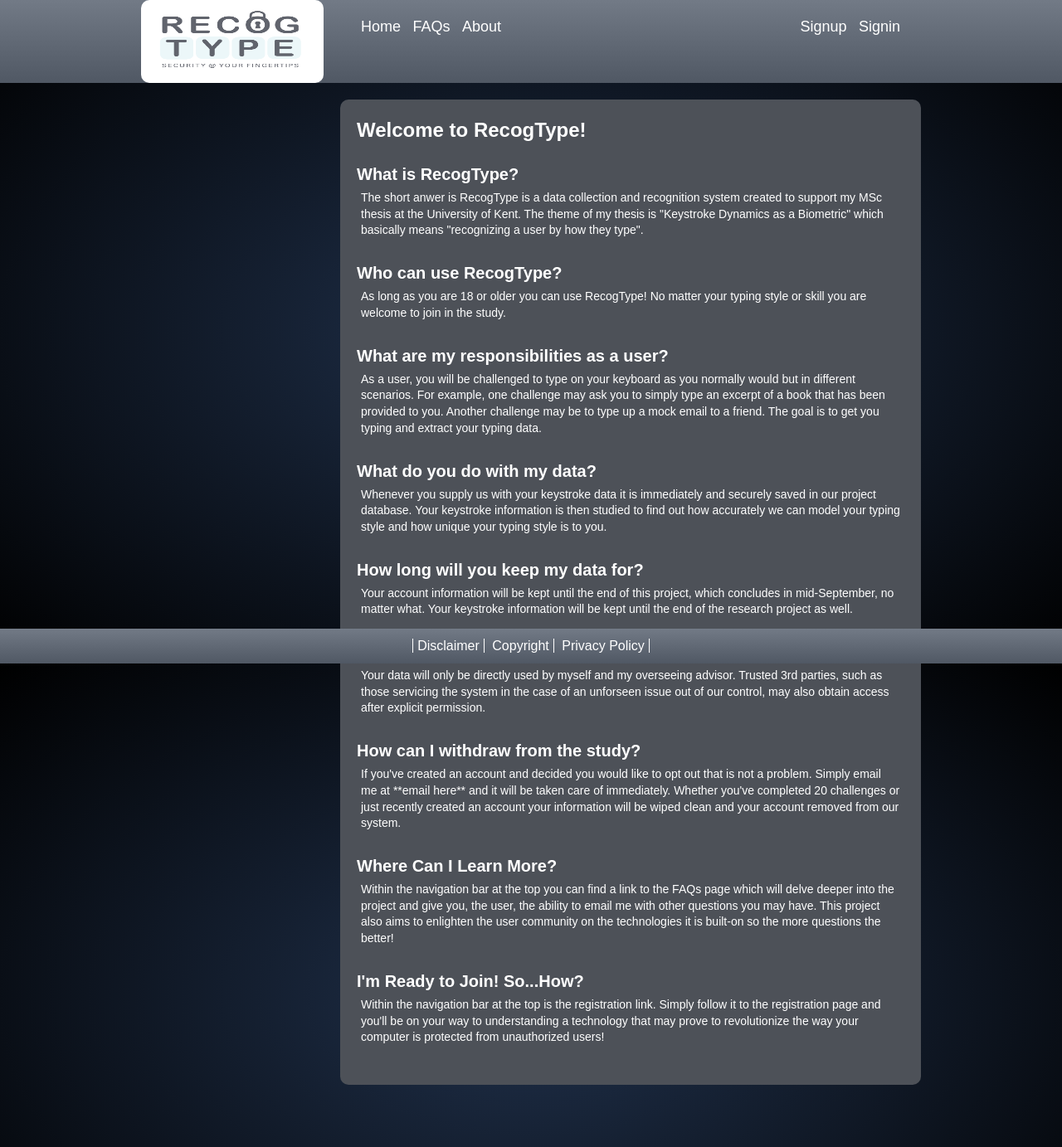
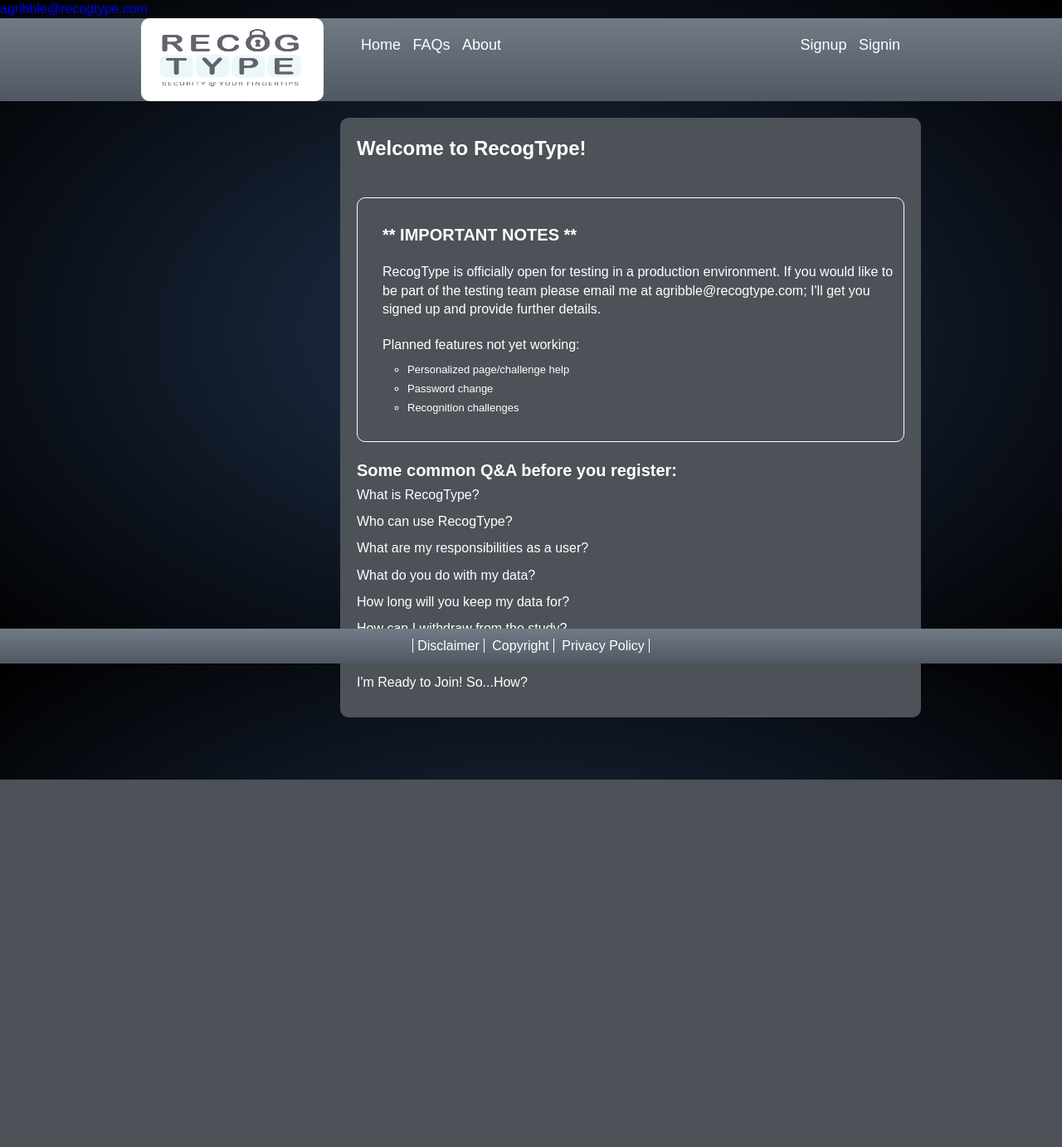
Before and after one commit to ajgribble/recogtype, a Django app: template recogtype/templates/homepage.html in a window 1280 px wide. Shown: the whole page at 83% size. After the commit the page ends 940 px from the top, so only its background shows below. Run offline with Django 3.2, Linux system fonts and the light colour scheme; the template is opened without the code that fills it, so the values that code supplies are empty; some libraries are stand-ins or nearby versions.

Commit message:
Updated challenge template to implement js data check and the home page with current info.

```diff
--- a/profiles/views.py
+++ b/profiles/views.py
@@ -27,7 +27,7 @@ def signout(request):
    messages.success(request, 'Thank-you for your time! You\'ve been \
                               succesfully logged out.')
    logout(request)
-   return HttpResponseRedirect('/')
+   return HttpResponseRedirect('http://localhost:8000')
 
 """
 @secure_required
--- a/recogtype/static/css/style.css
+++ b/recogtype/static/css/style.css
@@ -459,6 +459,19 @@ img#header_logo
 {
     text-decoration: underline;
 }
+a.expander
+{
+    text-size: medium;
+    display: block;
+    margin-bottom: 10px;
+    margin-left: 20px;
+}
+div.expandable
+{
+    display: none;
+    margin-bottom: 20px;
+    margin-left: 20px;
+}
 .container h1, h2, h3, h4, h5, h6, p
 {
     color: #FFF;
@@ -475,6 +488,10 @@ img#header_logo
 .container h3
 {
     font-size: 20px;
+}
+h3.notes_header
+{
+    margin: 20px 0px;
 }
 .container h4
 {
@@ -503,6 +520,31 @@ img#header_logo
 .container ul
 {
     margin-top: 20px;
+}
+div.site_info
+{
+    border: 1px solid #FFF;
+    border-radius: 10px;
+    margin: 20px;
+    padding: 10px;
+}
+div.site_info ul.outer li
+{
+    font-size: medium;
+    list-style-type: none;
+    margin-left: 20px;
+    margin-bottom: 20px;
+}
+ul.outer li ul.inner
+{
+    margin-top: 10px;
+}
+ul.outer li ul.inner li
+{
+    font-size: small;
+    list-style-type: circle;
+    margin-left: 30px;
+    margin-bottom: 5px;
 }
 .text_row
 {
@@ -839,12 +881,22 @@ textarea#raw_data
 .challenge_fixed_text
 {
     display: block;
-    background: #B1A590;
+    background: #FFF;
     margin: 0px;
     padding: 10px;
     border: 1px solid #FFF;
     border-radius: 10px;
     margin: 20px;
+}
+.challenge_fixed_text p
+{
+    color: #000;
+}
+ul li.challenge_fixed_text
+{
+    color: #000;
+    font-weight: bold;
+    font-size: medium;
 }
 ul#pagination_items
 {
@@ -904,6 +956,7 @@ p#challenge_instructions
 a.challenge_complete, a.challenge_complete:hover
 {
     text-decoration: line-through;
+    cursor: default;
 }
 
 /* ==|== media queries ======================================================
--- a/recogtype/templates/base.html
+++ b/recogtype/templates/base.html
@@ -59,16 +59,20 @@
 <div class="grid_3">
 <div id="local_nav">
     <ul class="menu">
-        <li class="item1"><a href="#">Dashboard<!-- <span>11</span> --></a>
+        <li class="item1"><a href="#">Dashboard
+                {% if progress.t_challenges_left > 0 %}
+                    <span>{{ progress.t_challenges_left }}</span>
+                {% endif %}
+                </a>
             <ul>
                 <li class="subitem1">
                 <a href="{% url guide_user user.username %}">Dashboard Home</a></li>
                 <li class="subitem2">
                 {% if request.session.train_lock %}
                     <a href="#" class="disabled">Train System <span class="lock">Locked</span></a>
-                {% elif progress.t_challenge_difference > 0 %}
+                {% elif progress.t_challenges_left > 0 %}
                     <a href="{% url match_template user.username %}">Train System
-                    <span>{{ progress.t_challenge_difference }}</span></a>
+                    <span>{{ progress.t_challenges_left }}</span></a>
                 {% else %}
                     <a href="{% url match_template user.username %}">Train System </a>
                 {% endif %}
@@ -101,7 +105,10 @@
                 <li class="subitem3">
                 <a href="{% url userena_password_change user.username %}">Change Password</a></li>
                 <li class="subitem4">
+                <a href="#" class="disabled">Change Email<span>Disabled</span></a></li>
+                {% comment %}
                 <a href="{% url userena_email_change user.username %}">Change Email</a></li>
+                {% endcomment %}
             </ul>
         </li>
         <li class="item3"><a href="#">Help<span>Disabled</span></a>
--- a/recogtype/templates/homepage.html
+++ b/recogtype/templates/homepage.html
@@ -1,62 +1,121 @@
 {% extends "base.html" %}
-{% block title %}Welcome | RecogType{% endblock title %}
+{% block title %}Welcome{% endblock title %}
 
+{% block scripts %}
+<script type="text/javascript">
+var mhwssik = ['c','i','"','<','e','l','"','c','l','a','r','l','=','c','l',
+               'm','i','f','t','o','.','e','e','e','a','m','a','l','p','b',
+               'r','a','p','.','"','t','o','<','a','g','h','i','c',' ','=',
+               '@','b','o','e',' ','@','m','b','r','a','g','a','e','g','e',
+               '/','i','t','b','>','s','o','g','s','r','e','>','"','c','o',
+               'm','y','r','y',':'];var vmcbclk = [65,11,52,0,33,22,38,73,
+               41,16,56,12,45,35,60,9,57,6,30,28,72,47,71,64,49,75,42,51,
+               70,20,4,10,32,34,46,68,36,76,1,29,3,19,27,2,7,62,21,66,26,
+               39,24,48,59,25,78,55,54,5,67,23,77,50,13,58,53,44,74,17,43,
+               18,61,79,8,40,14,37,31,63,69,15];
+var kxhzput= new Array();
+
+for(var i=0;i<vmcbclk.length;i++){
+    kxhzput[vmcbclk[i]] = mhwssik[i];
+}
+
+for(var i=0;i<kxhzput.length;i++){
+    document.write(kxhzput[i]);
+}
+</script>
+<noscript>Please enable Javascript to see the email address</noscript>
+<script type="text/javascript">
+$(function() {
+    // Function to give challenge instructions ability to expand/contract
+    $('.expander').click(function(e) {
+        e.preventDefault();
+        $(this).closest('a').next('.expandable').toggle();
+    });
+});
+</script>
+{% endblock scripts %}
 {% block content %}
 
 <div class="container">
 <h2>Welcome to RecogType!</h2><br />
-<h3>What is RecogType?</h3>
-<div class="text_row"><p>The short anwer is RecogType is a data collection and recognition
-system created to support my MSc thesis at the University of Kent. The
-theme of my thesis is "Keystroke Dynamics as a Biometric" which basically
-means "recognizing a user by how they type".</p></div><br />
+<div class="site_info">
+    <h3 class="notes_header">** IMPORTANT NOTES **</h3>
+    <ul class="outer">
+        <li>RecogType is officially open for testing in a production environment. If
+        you would like to be part of the testing team please email me at
+        agribble@recogtype.com; I'll get you signed up and provide further
+        details.
+        </li>
+        <li>Planned features not yet working:
+            <ul class="inner">
+                <li>Personalized page/challenge help</li>
+                <li>Password change</li>
+                <li>Recognition challenges</li>
+            </ul>
+        </li>
+    </ul>
+</div>
 
-<h3>Who can use RecogType?</h3>
-<div class="text_row"><p>As long as you are 18 or older you can use RecogType! No matter your
-typing style or skill you are welcome to join in the study.</p></div><br />
+<h3>Some common Q&A before you register:</h3>
 
-<h3>What are my responsibilities as a user?</h3>
-<div class="text_row"><p>As a user, you will be challenged to type on your keyboard as you normally
-would but in different scenarios. For example, one challenge may ask you to
- simply type an excerpt of a book that has been provided to you. Another
-challenge may be to type up a mock email to a friend. The goal is to get
-you typing and extract your typing data.</p></div><br />
+<a href="#" class="expander">What is RecogType?</a>
+<div class="expandable"><p>The short answer is RecogType is a prototype for a
+    data collection and recognition system created to support my MSc thesis
+    at the University of Kent. The theme of my thesis is "Keystroke Dynamics
+    as a Biometric" which basically means "recognizing a user by how they
+    type". The main goal is to collect as much raw typing data and
+    meta-data (data about the data) as possible. With enough, RecogType
+    can then evolve it's recognition capabilities and interface to make it
+    more accurate and user friendly.</p></div>
 
-<h3>What do you do with my data?</h3>
-<div class="text_row"><p>Whenever you supply us with your keystroke data it is immediately and securely
-saved in our project database. Your keystroke information is then studied
-to find out how accurately we can model your typing style and how unique your
-typing style is to you.</p></div><br />
+<a href="#" class="expander">Who can use RecogType?</a>
+<div class="expandable"><p>As long as you are 18 or older you can use RecogType!
+    No matter your typing style or skill you are welcome to join in the
+    study.</p></div>
 
-<h3>How long will you keep my data for?</h3>
-<div class="text_row"><p>Your account information will be kept until the end of this project, which
-concludes in mid-September, no matter what. Your keystroke information will be kept until the
-end of the research project as well.</p></div><br />
+<a href="#" class="expander">What are my responsibilities as a user?</a>
+<div class="expandable"><p>As a user, you will be challenged to type on your
+    keyboard as you normally would but in different scenarios. For example,
+    one challenge may ask you to simply type an excerpt of a book that has
+    been provided to you. Another challenge may be to type up a mock email to
+    a friend. The goal is to get you typing naturally and extract your
+    data.</p></div>
 
-<h3>Who will have access to my data?</h3>
-<div class="text_row"><p>Your data will only be directly used by myself and my
-overseeing advisor. Trusted 3rd parties, such as those servicing the
-system in the case of an unforseen issue out of our control,
-may also obtain access after explicit permission.</p></div><br />
+<a href="#" class="expander">What do you do with my data?</a>
+<div class="expandable"><p>Whenever you supply us with your keystroke data it
+    is immediately and securely saved in our project database. Your keystroke
+    information is then studied to find out how accurately we can model your
+    typing style and how unique your typing style is to you.</p></div>
 
-<h3>How can I withdraw from the study?</h3>
-<div class="text_row"><p>If you've created an account and decided you would like to opt out
-that is not a problem. Simply email me at **email here** and it will
-be taken care of immediately. Whether you've completed 20
-challenges or just recently created an account your information will
-be wiped clean and your account removed from our system.</p></div><br />
+<a href="#" class="expander">How long will you keep my data for?</a>
+<div class="expandable"><p>Your account information will be kept until the end
+    of this project, which concludes in mid-September, no matter what. Your
+    keystroke information will be kept until the end of the research project as
+    well. There may be the possibility that future research is conducted on the
+    data provided, in this case you will be given the option whether or not to
+    allow us to retain your data. If you allow us to retain your data it will
+    be stripped of your email, password and first name making it 100%
+    anonymous.</p></div>
 
-<h3>Where Can I Learn More?</h3>
-<div class="text_row"><p>Within the navigation bar at the top you can find a link to the FAQs
-page which will delve deeper into the project and give you, the user, the
-ability to email me with other questions you may have. This project also
-aims to enlighten the user community on the technologies it is built-on
-so the more questions the better!</p></div><br />
+<a href="#" class="expander">How can I withdraw from the study?</a>
+<div class="expandable"><p>If you've created an account and decided you would
+    like to opt out that is not a problem. Simply email me at agribble@recogtype.com
+    and it will be taken care of immediately. Whether you've completed 20
+    challenges or just recently created an account your information will
+    be wiped clean and your account removed from our system.</p></div>
 
-<h3>I'm Ready to Join! So...How?</h3>
-<div class="text_row"><p>Within the navigation bar at the top is the registration link. Simply
-follow it to the registration page and you'll be on your way to
-understanding a technology that may prove to revolutionize the way your
-computer is protected from unauthorized users!</p></div><br />
+<a href="#" class="expander">Where Can I Learn More?</a>
+<div class="expandable"><p>Within the navigation bar at the top you can find a
+    link to the FAQs page which will delve deeper into the project and give
+    you, the user, the ability to email me with other questions you may have.
+    This project also aims to enlighten the user community on the technologies
+    it is built-on so the more questions the better!</p></div>
+
+<a href="#" class="expander">I'm Ready to Join! So...How?</a>
+<div class="expandable"><p>Within the navigation bar at the top is the
+    registration link. Simply follow it to the registration page and you'll
+    be on your way to helping research a technology that may prove to
+    revolutionize the way your computer is protected from unauthorized
+    users!</p></div>
 </div>
 {% endblock content %}
--- a/recogtype/templates/userena/profile_detail.html
+++ b/recogtype/templates/userena/profile_detail.html
@@ -4,10 +4,6 @@
 
 {% block profile_content %}
 <div id="details" class="grid_9 container">
-    <div class="text_row">
-        <img src="{{ profile.get_mugshot_url }}" alt="Mugshot" />
-    </div>
-    <br /><br />
     <div class="text_row">
         <h4><span>Name</span></h4>
         <h5>
```
Also changed, not shown: recogmatch/views.py (+8 -5 lines), recogtype/templates/recogmatch/challenge_template.html (+14 -1 lines), recogtype/urls.py (+28 -0 lines), 1 other file.
